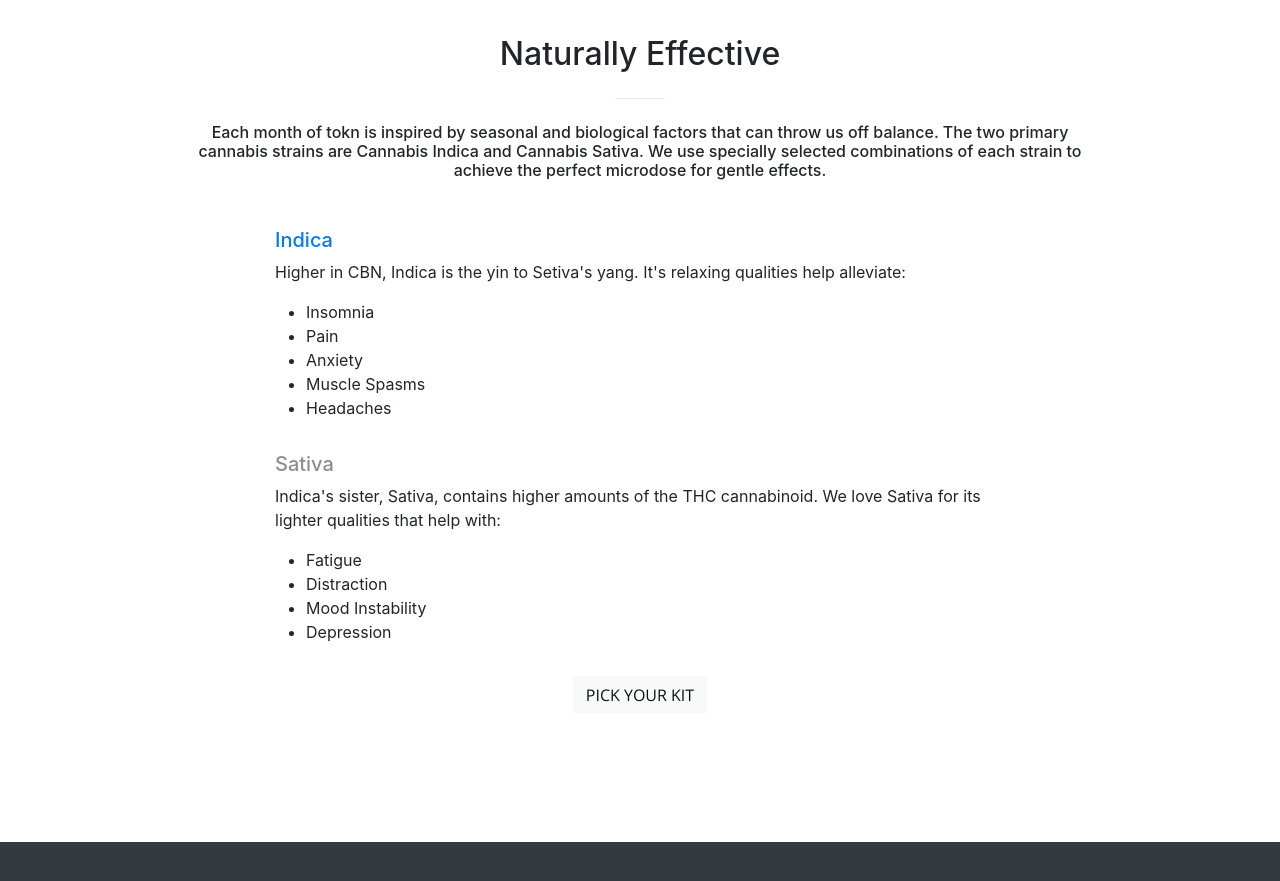
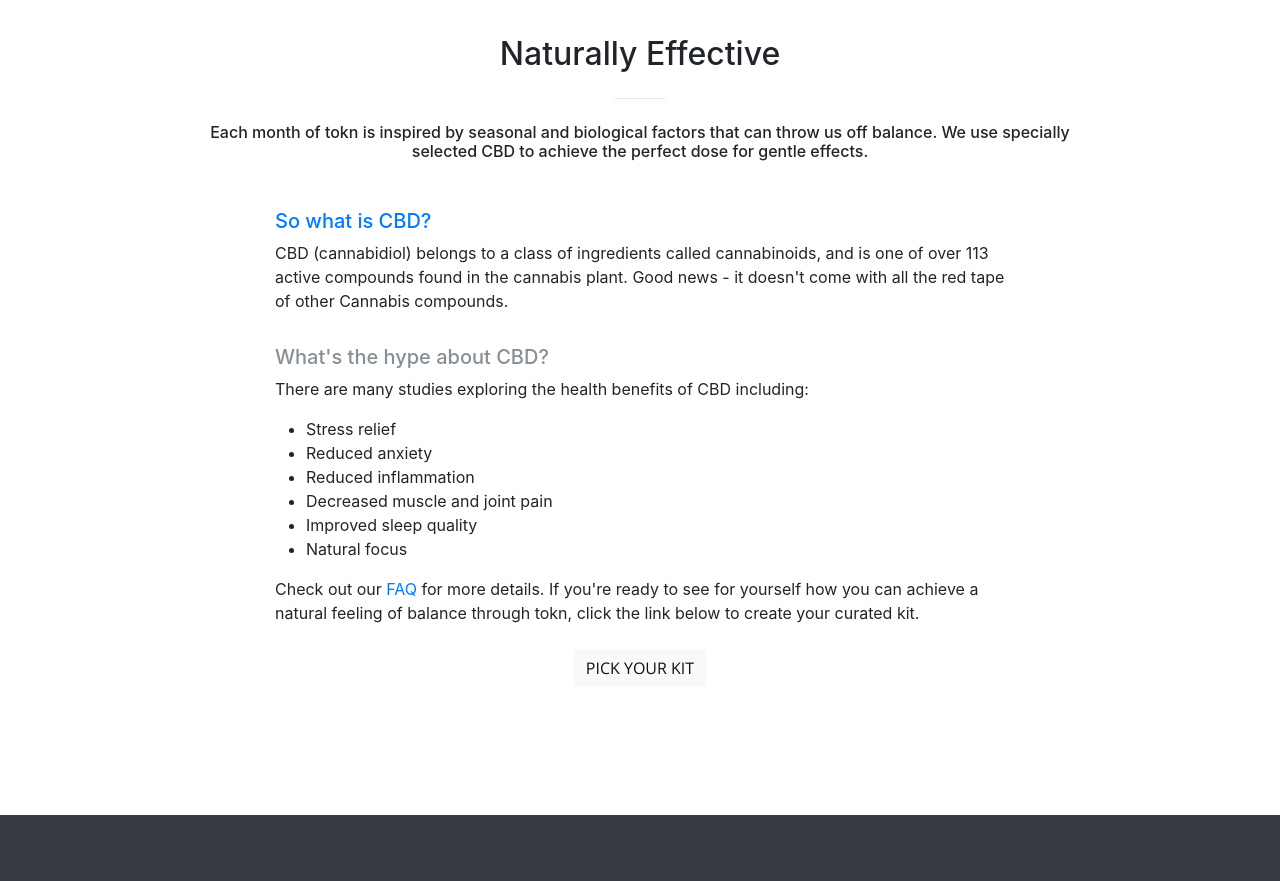
Before and after one commit to mightyGaby/Tokn, a website with bundled scripts: page index.html in a window 1280 px wide. Shown: the part 2780-3661 px from the top of the page. Built offline with nearby package versions, Linux system fonts and the light colour scheme; files whose address does not match are found by name.

Commit message:
updates info

```diff
--- a/index.html
+++ b/index.html
@@ -239,33 +239,29 @@
           <div class="col-lg-10 mx-auto text-center">
             <h2 class="section-heading">Naturally Effective</h2>
             <hr class="my-4">
-            <h6 class="mb-5">Each month of tokn is inspired by seasonal and biological factors that can throw us off balance. The two primary cannabis strains are Cannabis Indica and Cannabis Sativa. We use specially selected combinations of each strain to achieve the perfect microdose for gentle effects.</h6>
+            <h6 class="mb-5">Each month of tokn is inspired by seasonal and biological factors that can throw us off balance. We use specially selected CBD to achieve the perfect dose for gentle effects.</h6>
           </div>
         </div>
         <div class="row">
           <dl class="col-lg-8 col-sm-12 mx-auto">
-            <dt class="text-primary"><h5>Indica</h5></dt>
+            <dt class="text-primary"><h5>So what is CBD?</h5></dt>
             <dd>
-              <p>Higher in CBN, Indica is the yin to Setiva's yang. It's relaxing qualities help alleviate:</p>
-              <ul class="col-lg-12 ml-3">
-                <li>Insomnia</li>
-                <li>Pain</li>
-                <li>Anxiety</li>
-                <li>Muscle Spasms</li>
-                <li>Headaches</li>
-              </ul>
+              <p>CBD (cannabidiol) belongs to a class of ingredients called cannabinoids, and is one of over 113 active compounds found in the cannabis plant. Good news - it doesn't come with all the red tape of other Cannabis compounds.</p>
             </dd>
           </dl>
           <dl class="col-lg-8 col-sm-12 mx-auto">
-            <dt class="text-secondary"><h5>Sativa</h5></dt>
+            <dt class="text-secondary"><h5>What's the hype about CBD?</h5></dt>
             <dd>
-              <p>Indica's sister, Sativa, contains higher amounts of the THC cannabinoid. We love Sativa for its lighter qualities that help with:</p>
+              <p>There are many studies exploring the health benefits of CBD including:</p>
               <ul class="col-lg-12 ml-3">
-                <li>Fatigue</li>
-                <li>Distraction</li>
-                <li>Mood Instability</li>
-                <li>Depression</li>
+                <li>Stress relief</li>
+                <li>Reduced anxiety</li>
+                <li>Reduced inflammation</li>
+                <li>Decreased muscle and joint pain</li>
+                <li>Improved sleep quality</li>
+                <li>Natural focus</li>
               </ul>
+              Check out our <a class="js-scroll-trigger" href="/faq.html">FAQ</a> for more details. If you're ready to see for yourself how you can achieve a natural feeling of balance through tokn, click the link below to create your curated kit.
             </dd>
           </dl>
         </div>
```
